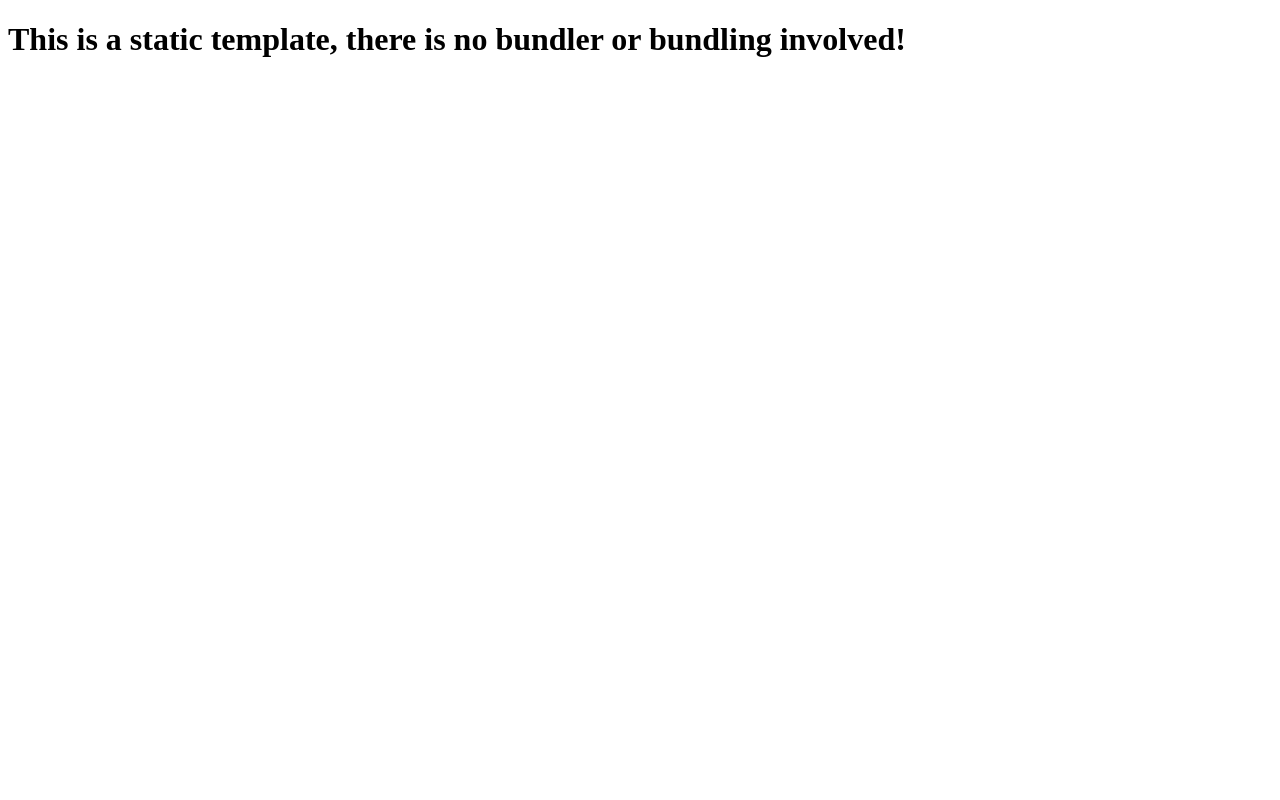
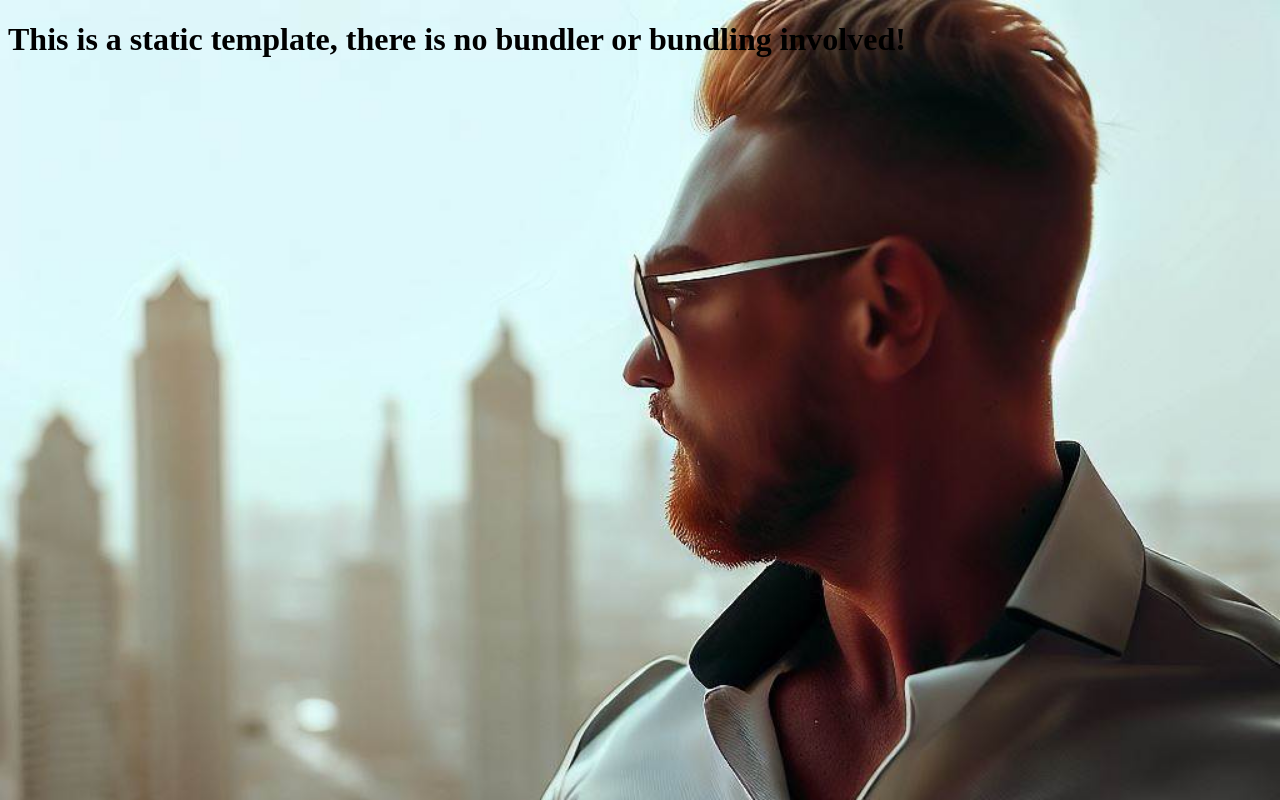
Before and after one commit to AIntelligenceIT/github-pages-codeSB, a website: page index.html in a window 1280 px wide. Drawn offline with Linux system fonts and the light colour scheme.

Commit message:
Update index.html

```diff
--- a/index.html
+++ b/index.html
@@ -7,7 +7,7 @@
     <title>Static Template</title>
     <style>
         body {
-            background-image: url("sciezka/do/twojego/pliku.html");
+            background-image: url("men in glass looking dubai from skayscraper_2_12d64b99-d7c4-4f9f-a16e-4b07a5cf268e.jfif");
             background-repeat: no-repeat;
             background-size: cover;
         }
```
